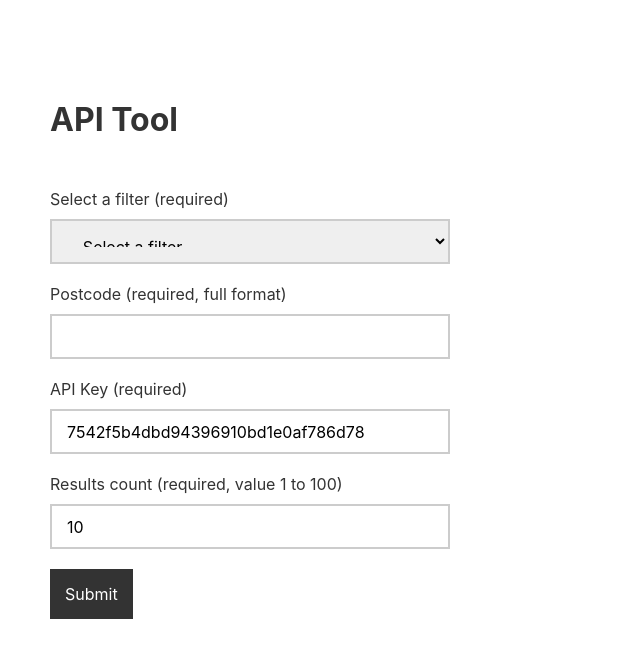
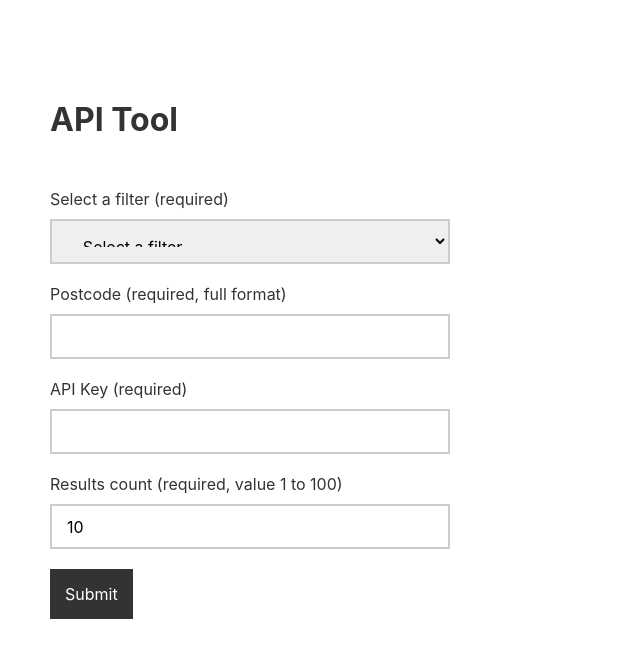
Before and after one commit to tomdoughty/find-a-service-data-tool, a React (Create React App) app: page / in a window 1280 px wide. Shown: the top 658 px of the page, without its empty margins (0-640 px from the left). Built offline with nearby package versions, Linux system fonts and the light colour scheme; what postcodesio-client would draw is missing.

Commit message:
Remove API key

```diff
--- a/src/App.js
+++ b/src/App.js
@@ -4,7 +4,7 @@ import getOrganisations from './getOrganisations';
 import Table from './Table';
 import {
   ORGANISATIONS,
-  SEXUAL_HEALTH_SERVICES,
+  SEXUAL_HEALTH_SERVICES
 } from './constants';
 
 class App extends React.Component {
@@ -16,7 +16,7 @@ class App extends React.Component {
       postcode: '',
       top: 10,
       data: null,
-      apiKey: '7542f5b4dbd94396910bd1e0af786d78'
+      apiKey: ''
     }
   }
 
--- a/src/constants.js
+++ b/src/constants.js
@@ -65,4 +65,4 @@ export const SEXUAL_HEALTH_SERVICES = {
 };
 
 export const SEARCH_API_HOST = 'https://api.nhs.uk/service-search/search?api-version=1';
-export const SEARCH_API_KEY = '7542f5b4dbd94396910bd1e0af786d78';
+export const SEARCH_API_KEY = '7542f5b4dbd94396910bd1e0af7';
--- a/src/getOrganisations.js
+++ b/src/getOrganisations.js
@@ -1,7 +1,8 @@
 import axios from 'axios';
 import {
   ORGANISATIONS,
-  SEARCH_API_HOST
+  SEARCH_API_HOST,
+  SEARCH_API_KEY
 } from './constants';
 
 export default async (latitude, longitude, filter, top, apiKey) => {
@@ -21,7 +22,7 @@ export default async (latitude, longitude, filter, top, apiKey) => {
       url: SEARCH_API_HOST,
       headers: {
         'Content-Type': 'application/json',
-        'subscription-key': apiKey,
+        'subscription-key': `${SEARCH_API_KEY}${apiKey}`,
       },
       data: {
         orderby: `geo.distance(Geocode, geography'POINT(${longitude} ${latitude} )')`,
```
